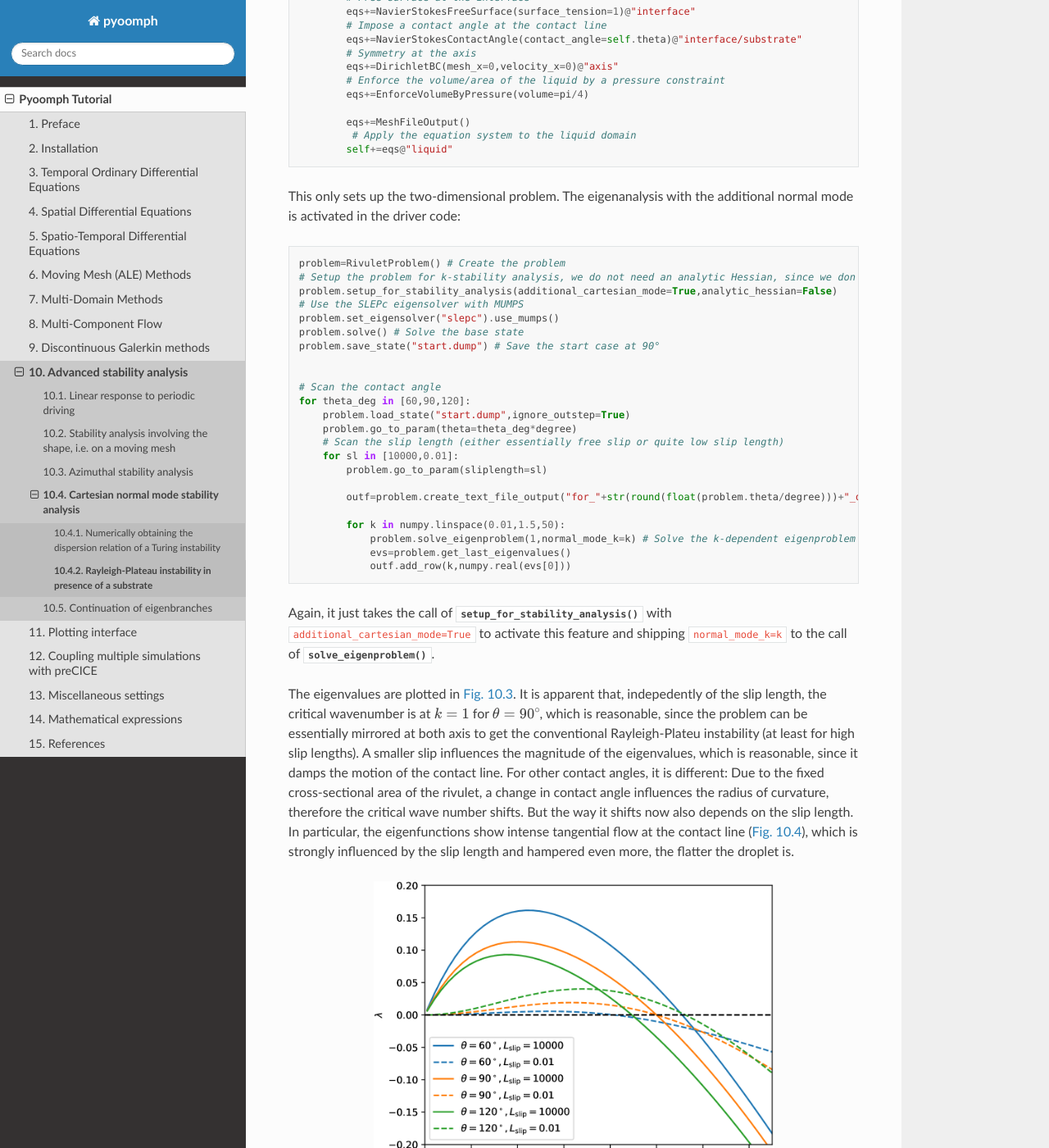
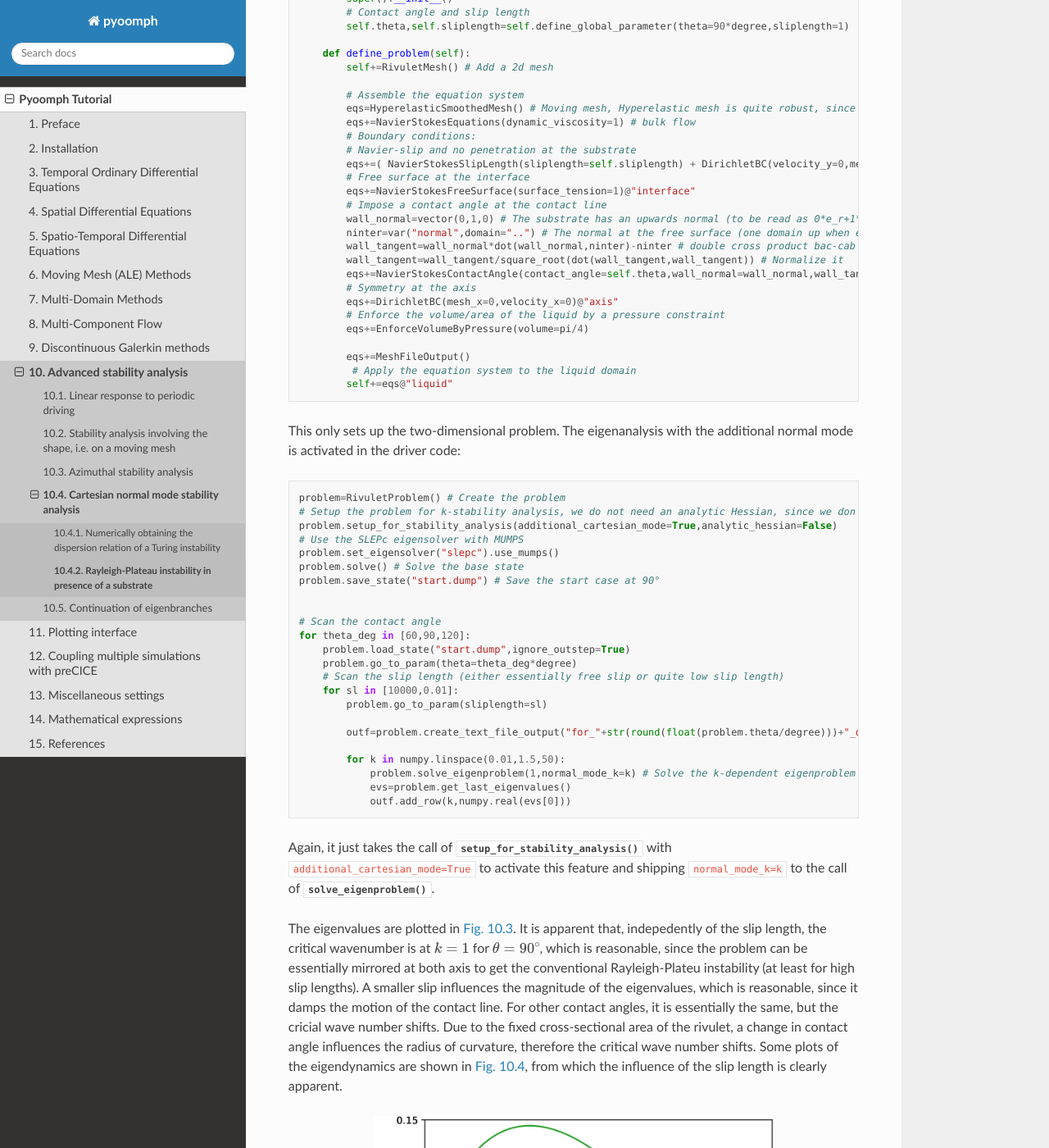
Before and after one commit to pyoomph/pyoomph, a Sphinx documentation site: the page built from docs/source/tutorial/advstab/cartesiannormal/rivulet.rst, in a window 1280 px wide and 1400 px high, scrolled down 1698 px. Shown: the whole window at 82% size. Built offline with Sphinx 7.4.7 and the Read the Docs theme 3.1.0, drawn with Linux system fonts in a browser that asks for light colours; some of the changed text lies outside the part shown.

Commit message:
Fixed a wrong part in the RP instability normal mode tutorial

```diff
--- a/docs/source/tutorial/advstab/cartesiannormal/rivulet.py
+++ b/docs/source/tutorial/advstab/cartesiannormal/rivulet.py
@@ -7,7 +7,7 @@ class RivuletMesh(GmshTemplate):
     def define_geometry(self):
         self.default_resolution=0.1
         self.mesh_mode="tris"
-        cl_factor=0.1 # Make it finer at the contact line
+        cl_factor=0.5 # Make it finer at the contact line
         pr=cast(RivuletProblem,self.get_problem())
         geom=DropletGeometry(volume=pi/2,rivulet_instead=True,contact_angle=pr.theta)
         p00=self.point(0,0)
@@ -26,7 +26,7 @@ class RivuletProblem(Problem):
     def __init__(self):
         super().__init__()
         # Contact angle and slip length
-        self.theta,self.sliplength=self.define_global_parameter(theta=60*degree,sliplength=1)
+        self.theta,self.sliplength=self.define_global_parameter(theta=90*degree,sliplength=1)
 
     def define_problem(self):
         self+=RivuletMesh() # Add a 2d mesh
@@ -39,8 +39,13 @@ class RivuletProblem(Problem):
         eqs+=( NavierStokesSlipLength(sliplength=self.sliplength) + DirichletBC(velocity_y=0,mesh_y=0) )@"substrate"
         # Free surface at the interface
         eqs+=NavierStokesFreeSurface(surface_tension=1)@"interface"
+
         # Impose a contact angle at the contact line
-        eqs+=NavierStokesContactAngle(contact_angle=self.theta)@"interface/substrate"
+        wall_normal=vector(0,1,0) # The substrate has an upwards normal (to be read as 0*e_r+1*e_z+0*e_phi)
+        ninter=var("normal",domain="..") # The normal at the free surface (one domain up when evaluated at the contact line)
+        wall_tangent=wall_normal*dot(wall_normal,ninter)-ninter # double cross product bac-cab rule (with dot(wall_normal,wall_normal)=1)
+        wall_tangent=wall_tangent/square_root(dot(wall_tangent,wall_tangent)) # Normalize it
+        eqs+=NavierStokesContactAngle(contact_angle=self.theta,wall_normal=wall_normal,wall_tangent=wall_tangent)@"interface/substrate"
         # Symmetry at the axis
         eqs+=DirichletBC(mesh_x=0,velocity_x=0)@"axis"
         # Enforce the volume/area of the liquid by a pressure constraint
@@ -64,7 +69,7 @@ problem.save_state("start.dump") # Save the start case at 90°
 # Scan the contact angle
 for theta_deg in [60,90,120]:
     problem.load_state("start.dump",ignore_outstep=True)
-    problem.go_to_param(theta=theta_deg*degree)
+    problem.go_to_param(theta=theta_deg*degree,reset_pars=False)
     # Scan the slip length (either essentially free slip or quite low slip length)
     for sl in [10000,0.01]:
         problem.go_to_param(sliplength=sl)
--- a/docs/source/tutorial/advstab/cartesiannormal/rivulet.rst
+++ b/docs/source/tutorial/advstab/cartesiannormal/rivulet.rst
@@ -32,7 +32,8 @@ We can easily find all the answers by expressing the shape of base solution only
 
 Note how we use :py:class:`~pyoomph.utils.dropgeom.DropletGeometry` with the kwarg ``rivulet_instead=True`` to convert the volume and the contact angle (which we obtain from the problem defined later on) to the base radius and apex height. Using ``rivulet_instead=True`` actually converts the value shipped by ``volume`` as surface area of the circle segment. In particular, using the volume of :math:`\pi/2`, it gives a radius of curvature of unity for a contact angle :math:`\theta=90^\circ`.
 
-For the problem class, we just define the two parameters (slip length and contact angle) and add all equations to the system:
+For the problem class, we just define the two parameters (slip length and contact angle) and add all equations to the system.
+Since we will have an effectively three-dimensional dimensional problem, it is important again to pass the ``wall_tangent`` to the :py:class:`~pyoomph.equations.navier_stokes.NavierStokesContactAngle`. This is a vector pointing inward to the bulk domain tangentially along the substrate, i.e. orthogonal to the ``wall_normal`` which is just the axially upward pointing normal. In a pure axisymmetric or 2d Cartesian case ``wall_tangent=vector(-1,0)`` is fine, but it is not true once the free surface deforms in a third direction (cf. :numref:`threedimdroplet`). If again :math:`\vec{n}` is the normal of the free surface and :math:`\vec{n}_\mathrm{w}` is the wall normal, we can use the double cross product :math:`\vec{n}_\mathrm{w}\times(\vec{n}_\mathrm{w}\times \vec{n})` to obtain such a (non-normalized) vector. We can use the known bac-cab identity along with :math:`\|\vec{n}_\mathrm{w}\|=1` to calculate it via :math:`\vec{n}_\mathrm{w}(\vec{n}_\mathrm{w}\cdot\vec{n})-\vec{n}` and subsequently normalize the result, which is valid for all contact angles :math:`0<\theta<180^\circ`:
 
 .. code:: python
 
@@ -40,7 +41,7 @@ For the problem class, we just define the two parameters (slip length and contac
 	    def __init__(self):
 		super().__init__()
 		# Contact angle and slip length
-		self.theta,self.sliplength=self.define_global_parameter(theta=60*degree,sliplength=1)
+		self.theta,self.sliplength=self.define_global_parameter(theta=90*degree,sliplength=1)
 
 	    def define_problem(self):
 		self+=RivuletMesh() # Add a 2d mesh
@@ -54,7 +55,11 @@ For the problem class, we just define the two parameters (slip length and contac
 		# Free surface at the interface
 		eqs+=NavierStokesFreeSurface(surface_tension=1)@"interface"
 		# Impose a contact angle at the contact line
-		eqs+=NavierStokesContactAngle(contact_angle=self.theta)@"interface/substrate"
+		wall_normal=vector(0,1,0) # The substrate has an upwards normal (to be read as 0*e_r+1*e_z+0*e_phi)
+		ninter=var("normal",domain="..") # The normal at the free surface (one domain up when evaluated at the contact line)
+		wall_tangent=wall_normal*dot(wall_normal,ninter)-ninter # double cross product bac-cab rule (with dot(wall_normal,wall_normal)=1)
+		wall_tangent=wall_tangent/square_root(dot(wall_tangent,wall_tangent)) # Normalize it
+		eqs+=NavierStokesContactAngle(contact_angle=self.theta,wall_normal=wall_normal,wall_tangent=wall_tangent)@"interface/substrate"
 		# Symmetry at the axis
 		eqs+=DirichletBC(mesh_x=0,velocity_x=0)@"axis"
 		# Enforce the volume/area of the liquid by a pressure constraint
@@ -95,7 +100,8 @@ This only sets up the two-dimensional problem. The eigenanalysis with the additi
 
 Again, it just takes the call of :py:meth:`~pyoomph.generic.problem.Problem.setup_for_stability_analysis` with ``additional_cartesian_mode=True`` to activate this feature and shipping ``normal_mode_k=k`` to the call of :py:meth:`~pyoomph.generic.problem.Problem.solve_eigenproblem`.
 
-The eigenvalues are plotted in :numref:`figrivuletbranches`. It is apparent that, indepedently of the slip length, the critical wavenumber is at :math:`k=1` for :math:`\theta=90^\circ`, which is reasonable, since the problem can be essentially mirrored at both axis to get the conventional Rayleigh-Plateu instability (at least for high slip lengths). A smaller slip influences the magnitude of the eigenvalues, which is reasonable, since it damps the motion of the contact line. For other contact angles, it is different: Due to the fixed cross-sectional area of the rivulet, a change in contact angle influences the radius of curvature, therefore the critical wave number shifts. But the way it shifts now also depends on the slip length. In particular, the eigenfunctions show intense tangential flow at the contact line (:numref:`figrivuletplots`), which is strongly influenced by the slip length and hampered even more, the flatter the droplet is.
+The eigenvalues are plotted in :numref:`figrivuletbranches`. It is apparent that, indepedently of the slip length, the critical wavenumber is at :math:`k=1` for :math:`\theta=90^\circ`, which is reasonable, since the problem can be essentially mirrored at both axis to get the conventional Rayleigh-Plateu instability (at least for high slip lengths). A smaller slip influences the magnitude of the eigenvalues, which is reasonable, since it damps the motion of the contact line. For other contact angles, it is essentially the same, but the cricial wave number shifts. Due to the fixed cross-sectional area of the rivulet, a change in contact angle influences the radius of curvature, therefore the critical wave number shifts.
+Some plots of the eigendynamics are shown in :numref:`figrivuletplots`, from which the influence of the slip length is clearly apparent.
 
 ..  figure:: rivuletbranches.*
 	:name: figrivuletbranches
--- a/docs/source/tutorial/ale/spread/threedim.rst
+++ b/docs/source/tutorial/ale/spread/threedim.rst
@@ -1,3 +1,5 @@
+.. _threedimdroplet:
+
 Full three dimensional implementation with wetting gradients on the substrate
 ~~~~~~~~~~~~~~~~~~~~~~~~~~~~~~~~~~~~~~~~~~~~~~~~~~~~~~~~~~~~~~~~~~~~~~~~~~~~~
 
--- a/docs/source/tutorial/math/keywords.rst
+++ b/docs/source/tutorial/math/keywords.rst
@@ -2,6 +2,8 @@ Keyword variables
 -----------------
 
 The following keyword variables are defined and should not be used for any other field, i.e. not defined in an :py:class:`~pyoomph.generic.codegen.Equations` class via e.g. :py:meth:`~pyoomph.generic.codegen.Equations.define_scalar_field`. You can use these keyword variables as usually with :py:func:`~pyoomph.expressions.generic.var` or :py:func:`~pyoomph.expressions.generic.nondim` for the dimensional or nondimensionalized quantity, respectively.
+
+Note that the time-derivative of the ``mesh`` variable only gives the mesh velocity if you use it with ``ALE=False``, i.e. ``partial_t(var("mesh"),ALE=False)``. Therefore, better use :py:func:`~pyoomph.expressions.generic.mesh_velocity` instead and e.g. ``mesh_velocity()[0]`` for the velocity in x-direction.
 
 .. table:: Defined keyword variables to be used with either :py:func:`~pyoomph.expressions.generic.var` or :py:func:`~pyoomph.expressions.generic.nondim`.
 
```
Also changed, not shown: other parts of docs/source/tutorial/advstab/cartesiannormal/rivulet.rst (+1 -1 lines), docs/source/tutorial/advstab/cartesiannormal/rivuletbranches.png, docs/source/tutorial/advstab/cartesiannormal/rivuletplots.png, 8 other files.
